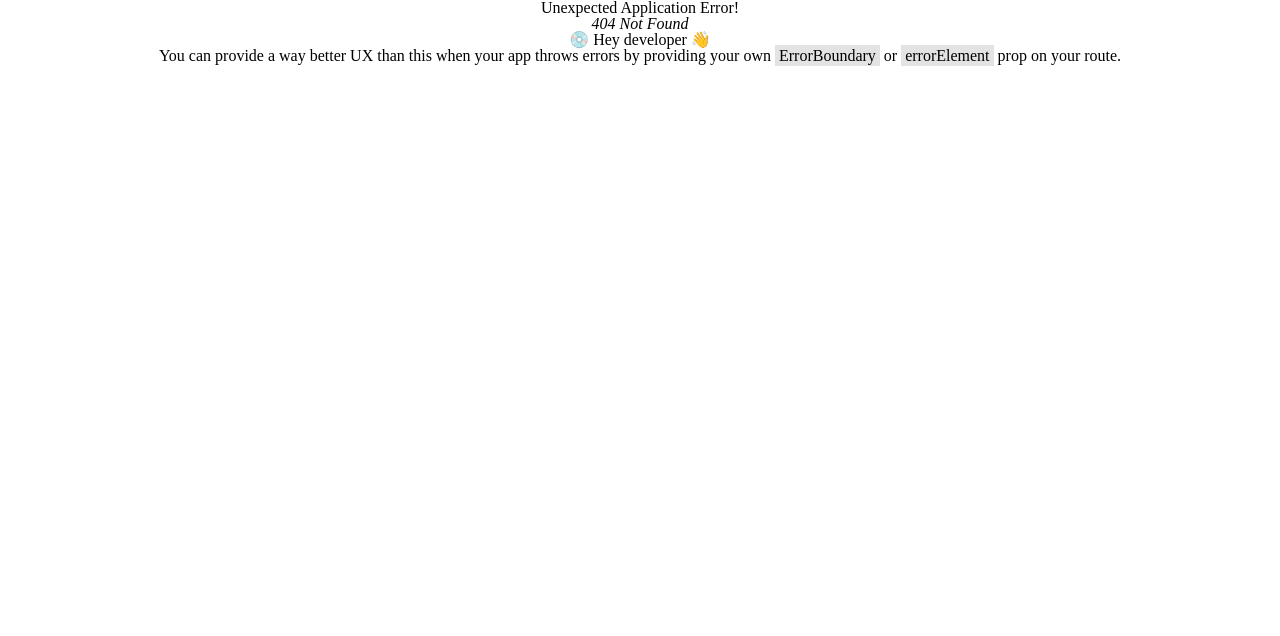
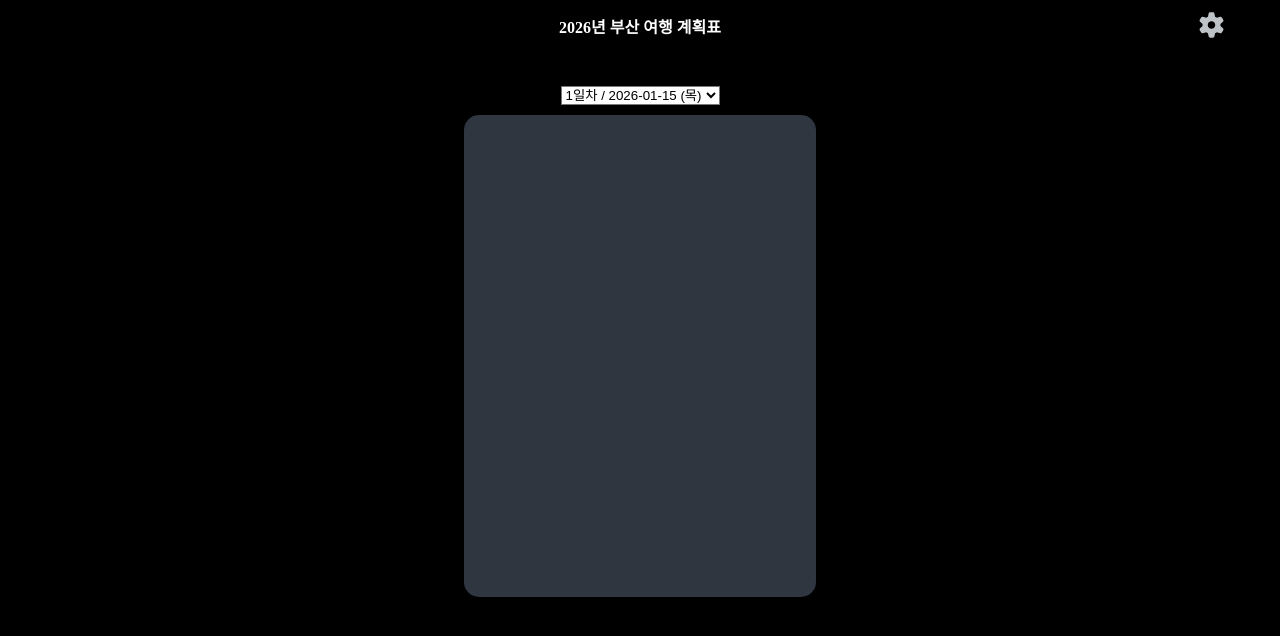
Before and after one commit to Rayched/busantravel-planner, a React (Create React App) app: page /busantravel-planner/dailyplans in a window 1280 px wide. Before the commit this address had no page. Shown: the top 636 px of the page. Built offline with nearby package versions, Linux system fonts and the light colour scheme.

Commit message:
20251224, Details page 이름 변경 (/details -> /dailyplans)

```diff
--- a/src/App.tsx
+++ b/src/App.tsx
@@ -3,7 +3,7 @@ import { createBrowserRouter, RouterProvider } from 'react-router-dom';
 import styled, { ThemeProvider } from 'styled-components';
 import TransportPage from './routes/Transport';
 import HotelsPage from './routes/HotelDetails';
-import DetailsPage from './routes/Details';
+import DailyPlansPage from './routes/DailyPlans';
 import Home from './routes/Home';
 import RootLayout from './routes/RootLayout';
 import { Theme } from './styles/Theme';
@@ -34,8 +34,8 @@ const Routers = createBrowserRouter([
         element: <HotelsPage />
       },
       {
-        path: "details",
-        element: <DetailsPage />
+        path: "dailyplans",
+        element: <DailyPlansPage />
       }
     ]
   }
--- a/src/PlannerData.ts
+++ b/src/PlannerData.ts
@@ -74,4 +74,62 @@ export const PlannerData: I_PlannerData = {
             Times: "12:00"
         },
     }
-}
+};
+
+type ToDos = {
+    openTm: string,
+    endTm: string,
+    ToDoText: string
+};
+
+export interface I_DailyPlan {
+    FullDate: string;
+    ToDos: ToDos[];
+};
+
+export const DailyPlans: I_DailyPlan[] = [
+    {
+        FullDate: "2026-01-15",
+        ToDos: [
+            {openTm: "", endTm: "", ToDoText: ""},
+            {openTm: "10:47", endTm: "13:35", ToDoText: "수원 → 부산, KTX"},
+            {openTm: "13:40", endTm: "14:30", ToDoText: "부산 도착, 점심 식사"},
+            {openTm: "", endTm: "", ToDoText: ""},
+            {openTm: "", endTm: "", ToDoText: ""},
+            {openTm: "", endTm: "", ToDoText: ""},
+            {openTm: "", endTm: "", ToDoText: ""},
+            {openTm: "", endTm: "", ToDoText: ""},
+            {openTm: "", endTm: "", ToDoText: ""},
+            {openTm: "", endTm: "", ToDoText: ""},
+            {openTm: "", endTm: "", ToDoText: ""},
+        ]
+    }, {
+        FullDate: "2026-01-16",
+        ToDos: [
+            {openTm: "", endTm: "", ToDoText: ""},
+            {openTm: "", endTm: "", ToDoText: ""},
+            {openTm: "", endTm: "", ToDoText: ""},
+            {openTm: "", endTm: "", ToDoText: ""},
+            {openTm: "", endTm: "", ToDoText: ""},
+            {openTm: "", endTm: "", ToDoText: ""},
+            {openTm: "", endTm: "", ToDoText: ""},
+            {openTm: "", endTm: "", ToDoText: ""},
+            {openTm: "", endTm: "", ToDoText: ""},
+            {openTm: "", endTm: "", ToDoText: ""},
+        ]
+    }, {
+        FullDate: "2026-01-17",
+        ToDos: [
+            {openTm: "", endTm: "", ToDoText: ""},
+            {openTm: "", endTm: "", ToDoText: ""},
+            {openTm: "", endTm: "", ToDoText: ""},
+            {openTm: "", endTm: "", ToDoText: ""},
+            {openTm: "", endTm: "", ToDoText: ""},
+            {openTm: "", endTm: "", ToDoText: ""},
+            {openTm: "", endTm: "", ToDoText: ""},
+            {openTm: "", endTm: "", ToDoText: ""},
+            {openTm: "", endTm: "", ToDoText: ""},
+            {openTm: "", endTm: "", ToDoText: ""},
+        ]
+    }
+];
--- a/src/components/NavigationBar.tsx
+++ b/src/components/NavigationBar.tsx
@@ -72,7 +72,7 @@ const NavBoxVariants = {
 const URLList: I_URLList[] = [
     {path: "/transport", name: "🚄 교통편"},
     {path: "/hotels", name: "🏠 숙소"},
-    {path: "/details", name: "📑 상세 계획"}
+    {path: "/dailyplans", name: "📑 상세 계획"}
 ];
 
 function NavigationBar(){
--- /dev/null
+++ b/src/routes/DailyPlans.tsx
@@ -0,0 +1,71 @@
+import styled from "styled-components";
+import OutletLayout from "./OutletLayout";
+import React, { useState } from "react";
+import { DailyPlans, I_DailyPlan } from "../PlannerData";
+import { GetDayText } from "../DateFns";
+
+const PlanSelect = styled.select`
+    color: black;
+    background-color: white;
+`;
+
+const PlanBox = styled.div`
+    width: 85%;
+    height: 70%;
+    max-width: 350px;
+    padding: 3px 1px;
+    margin-top: 10px;
+    display: flex;
+    flex-direction: column;
+    align-items: center;
+    color: ${(props) => props.theme.ItemTextColor};
+    background-color: ${(props) => props.theme.ItemColor};
+    border-radius: 15px;
+`;
+
+function DailyPlansPage(){
+    const Plans = DailyPlans;
+    const [ToDos, setToDos] = useState<I_DailyPlan>();
+
+    const onSelect = (event: React.ChangeEvent<HTMLSelectElement>) => {
+        const {currentTarget: {value}} = event;
+
+        if(value === ""){
+            alert("option value error");
+            return;
+        } else {
+            const ToDoData = Plans.find((data) => data.FullDate === value);
+            setToDos(ToDoData);
+        }
+    }
+
+    return (
+        <OutletLayout>
+            <PlanSelect onChange={onSelect}>
+                {
+                    Plans.map((data, idx) => {
+                        const DayText = GetDayText(data.FullDate);
+                        return (
+                            <option value={data.FullDate}>
+                                {`${idx + 1}일차 / ${data.FullDate} (${DayText})`}
+                            </option>
+                        );
+                    })
+                }
+            </PlanSelect>
+            <PlanBox key={ToDos?.FullDate}>
+                {
+                    ToDos?.ToDos.map((data) => {
+                        return (
+                            <div key={data.ToDoText}>
+                                {`${data.openTm}~${data.endTm}`} {data.ToDoText}
+                            </div>
+                        );
+                    })
+                }
+            </PlanBox>
+        </OutletLayout>
+    );
+}
+
+export default DailyPlansPage
--- a/src/routes/Details.tsx
+++ /dev/null
@@ -1,11 +0,0 @@
-import OutletLayout from "./OutletLayout";
-
-function DetailsPage(){
-    return (
-        <OutletLayout>
-            <div>여행 상세 계획</div>
-        </OutletLayout>
-    );
-}
-
-export default DetailsPage
```
